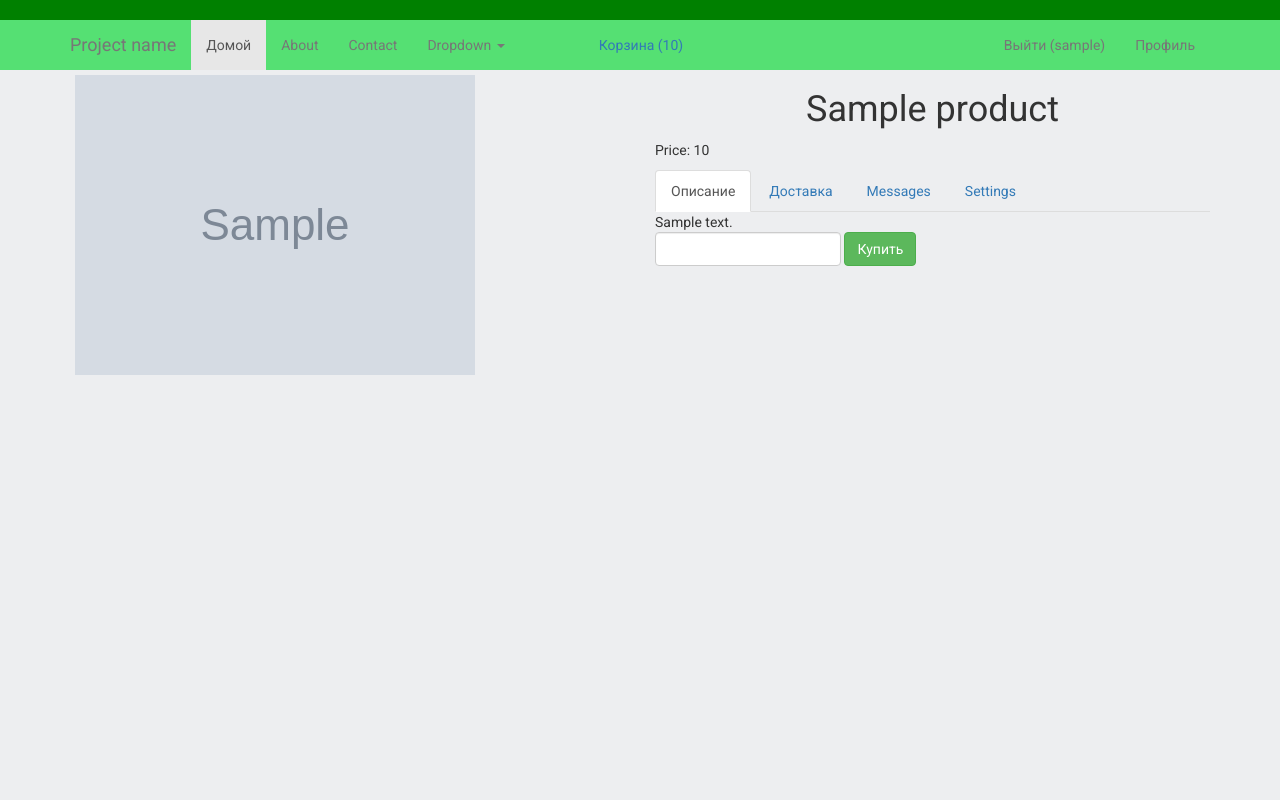
After one commit to kalmatovvv/online-shop, a Django app: template templates/shop/product.html in a window 1280 px wide. The commit adds this page. Run offline with Django 3.2, Linux system fonts and the light colour scheme; the template is opened without the code that fills it: most values are stand-ins (such as "Sample title", 1, 10 or a date in 2020); grey boxes marked "Sample" are stand-in pictures; parts of the project's set-up code (start-up, migrations or seed data) failed here and were passed over; some libraries are stand-ins or nearby versions.

Commit message:
added some auth features and product-page

```diff
--- a/online_shop/settings.py
+++ b/online_shop/settings.py
@@ -51,6 +51,7 @@ MIDDLEWARE = [
 ]
 
 ROOT_URLCONF = 'online_shop.urls'
+
 
 TEMPLATES = [
     {
--- a/shop/urls.py
+++ b/shop/urls.py
@@ -23,6 +23,7 @@ urlpatterns = [
     path('login/', views.login, name='вход'),
     path('logout/', views.logout, name='выход'),
     path('register/', views.register, name='регистрация'),
+    url(r'^product/(?P<product_id>\w+)/$', views.product, name='product'),
     # url(r'^$', views.home, name='home'),
     # url(r'^landing123/$', views.landing, name='landing'),
     # url(r'^registration/$', views.registration, name='registration'),
--- a/templates/shop/index/index.html
+++ b/templates/shop/index/index.html
@@ -1,5 +1,6 @@
 {% extends "shop/wrap.html" %}
 {% load static %}
+
 
 {% block content %}
       <div class="section-top">
--- a/templates/shop/login.html
+++ b/templates/shop/login.html
@@ -1,10 +1,10 @@
 {% extends "shop/wrap.html" %}
 {% block login %}
-    <div class="col-md-6 col-md-offset-3" style="background-color: rgb(233,236,239); padding: 2%">
+    <div class="col-lg-12 col-md-offset-0" style="background-color: rgb(233,236,239); padding: 2%">
         <div class="row">
             <div class="container">
                 <h3 class="text-center">Авторизация</h3>
-                <form action="/login/ " method="post">
+                <form action="/login/" method="post">
                     {% csrf_token %}
                     <div class="col-xs-12">
                         <div class="form-group">
--- a/templates/shop/navbar.html
+++ b/templates/shop/navbar.html
@@ -58,8 +58,18 @@
                     </div>
                 </div>
             </li>
-
-          </ul>
+            <li>
+               <ul class="nav navbar-nav ml-auto">
+                {% if username %}
+                    <li class="nav-item "><a class="nav-link" href="/logout">Выйти ({{ username }})</a></li>
+                     <li class="nav-item "><a class="nav-link" href="/profile">Профиль</a></li>
+                {% else %}
+                    <li class="nav-item"><a class="nav-link" href="/login">Войти</a></li>
+                    <li class="nav-item"><a class="nav-link" href="/register">Зарегистрироваться</a></li>
+                {% endif %}
+               </ul>
+            </li>
+          <ul>
         </div><!--/.nav-collapse -->
       </div>
     </nav>
--- /dev/null
+++ b/templates/shop/product.html
@@ -0,0 +1,74 @@
+{% extends "shop/wrap.html" %}
+{% load static %}
+
+
+{% block content %}
+    <div class="container">
+        <div class="row">
+            <div class="col-lg-6">
+                {% for image_item in product.productimage_set.all %}
+                    <div class="product-image-item">
+                        <img src="{{ image_item.image.url }}" class="img-responsive">
+                    </div>
+                {% endfor %}
+            </div>
+            <div class="col-lg-6">
+                <h1 class="text-center">
+                    {{ product.name }}
+                </h1>
+                <div class="">
+                    <p>
+                        Price: {{ product.price }}
+                    </p>
+                </div>
+                <div>
+                      <!-- Nav tabs -->
+                      <ul class="nav nav-tabs" role="tablist">
+                        <li role="presentation" class="active">
+                            <a href="#description" aria-controls="home" role="tab" data-toggle="tab">
+                                Описание
+                            </a>
+                        </li>
+                        <li role="presentation">
+                            <a href="#delivery" aria-controls="profile" role="tab" data-toggle="tab">
+                                Доставка
+                            </a>
+                        </li>
+                        <li role="presentation"><a href="#messages" aria-controls="messages" role="tab" data-toggle="tab">Messages</a></li>
+                        <li role="presentation"><a href="#settings" aria-controls="settings" role="tab" data-toggle="tab">Settings</a></li>
+                      </ul>
+
+                      <!-- Tab panes -->
+                      <div class="tab-content product-description-tabs">
+                        <div role="tabpanel" class="tab-pane active" id="description">
+                            {{ product.description }}
+                        </div>
+                        <div role="tabpanel" class="tab-pane" id="delivery">
+                            <h3>Как мы делаем доставку</h3>
+                        </div>
+                        <div role="tabpanel" class="tab-pane" id="messages">...</div>
+                        <div role="tabpanel" class="tab-pane" id="settings">...</div>
+                      </div>
+                </div>
+                <div>
+                    <form id="form_buying_product" class="form-inline" action="">{% csrf_token %}
+                        <div class="form-group">
+                            <input type="number" class="form-control" name="number" id="number">
+                        </div>
+
+                            <div class="form-group">
+                                <button type="submit" id="submit_btn" class="btn btn-success btn-buy"
+                                    data-product_id = "{{ product.id }}"
+                                    data-name ="{{ product.name }}"
+                                    data-price ="{{ product.price }}"
+                                >
+                                    Купить
+                                </button>
+                            </div>
+
+                    </form>
+                </div>
+            </div>
+        </div>
+    </div>
+{% endblock %}
--- a/templates/shop/product_item.html
+++ b/templates/shop/product_item.html
@@ -3,9 +3,9 @@
 <div class="col-lg-3">
     <div class="product-item">
         <div>
-{#            <a href="{% url 'product' product_image.product.id %}">#}
+            <a href="{% url 'product' product_image.product.id %}">
                 <img src="{{ product_image.image.url }}" class="img-responsive">
-{#            </a>#}
+            </a>
         </div>
 
 {#        <div>#}
--- a/templates/shop/wrap.html
+++ b/templates/shop/wrap.html
@@ -294,17 +294,13 @@
 
     <div class="wrapper">
         <div class="wrapper-content">
-
             {% include 'shop/navbar.html' %}
 
-{#        </div>#}
-{#    </div>#}
+            {% block login %}
+            {% endblock %}
+            {% block content %}
+            {% endblock %}
 
-{#<div class="container" style="margin: 2% ">#}
-        {% block content %}
-        {% endblock %}
-        {% block login %}
-        {% endblock %}
         </div>
     </div>
 
```
Also changed, not shown: shop/views.py (+34 -2 lines), db.sqlite3.
